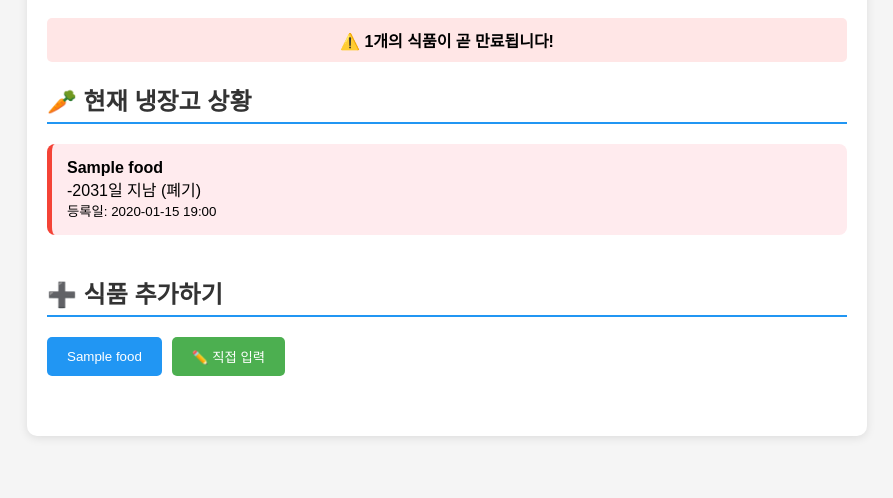
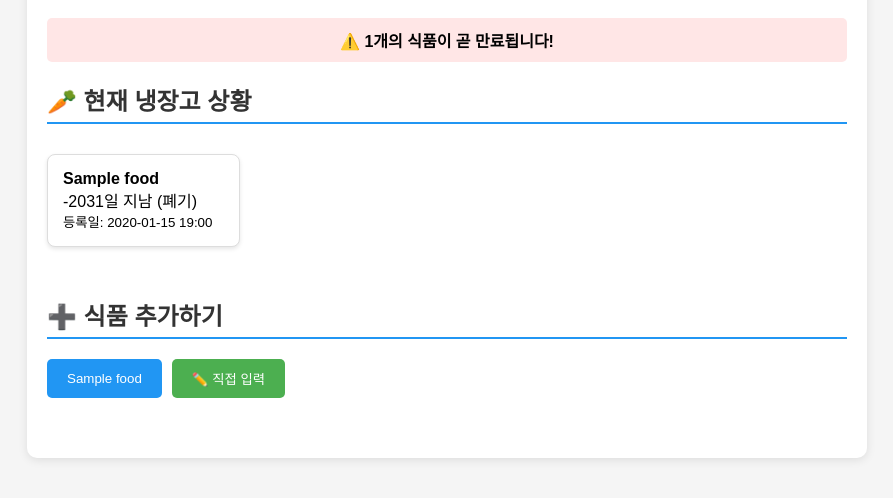
Before and after one commit to dsvit100/be_fresh, a Django app: template be_fresh_project/fridge/templates/fridge/home.html in a window 1280 px wide. Shown: the part 151-649 px from the top of the page, without its empty margins (193-1086 px from the left). Run offline with Django 5.2, Linux system fonts and the light colour scheme; tables that the repository leaves empty hold one stand-in row (values such as "Sample post"); the template is opened without the code that fills it: values that come from a table or form of the project are taken from there, most other values are stand-ins (such as "Sample title", 1, 10 or a date in 2020).

Commit message:
냉장고상황 4열 그리드로 변경

```diff
--- a/be_fresh_project/fridge/templates/fridge/home.html
+++ b/be_fresh_project/fridge/templates/fridge/home.html
@@ -60,6 +60,28 @@
             padding-bottom: 5px;
             margin-bottom: 20px;
         }
+
+        /* 냉장고 아이템 그리드 레이아웃 */
+        .fridge-grid {
+            display: grid;
+            grid-template-columns: repeat(4, 1fr);
+            gap: 10px;
+            margin-bottom: 15px;
+        }
+
+        .fridge-item {
+            padding: 15px;
+            border-radius: 8px;
+            border: 1px solid #ddd;
+            background-color: white;
+            box-shadow: 0 2px 4px rgba(0,0,0,0.1);
+            transition: transform 0.2s;
+        }
+
+        .fridge-item:hover {
+            transform: translateY(-2px);
+            box-shadow: 0 4px 8px rgba(0,0,0,0.15);
+        }
     </style>
 </head>
 <body>
@@ -81,6 +103,7 @@
             <h2>🥕 현재 냉장고 상황</h2>
             {% if fridge_items %}
                 <!-- fridge_items는 views.py에서 전달한 위험도 순 정렬된 아이템들 -->
+                <div class="fridge-grid">
                     {% for item in fridge_items %}
                         <div class="fridge-item status-{{ item.status }}">
                             <strong>{{ item.food.name }}</strong>
@@ -105,6 +128,7 @@
                             <small>등록일: {{ item.created_at|date:"Y-m-d H:i" }}</small>
                         </div>
                     {% endfor %}
+                </div>
             {% else %}
                 <p style="text-align: center; color: #666; padding: 40px 0;">
                     냉장고가 비어있어요! 아래 버튼으로 식품을 추가해보세요. 📝
```
Lines whose indentation alone changed are shown as unchanged.
